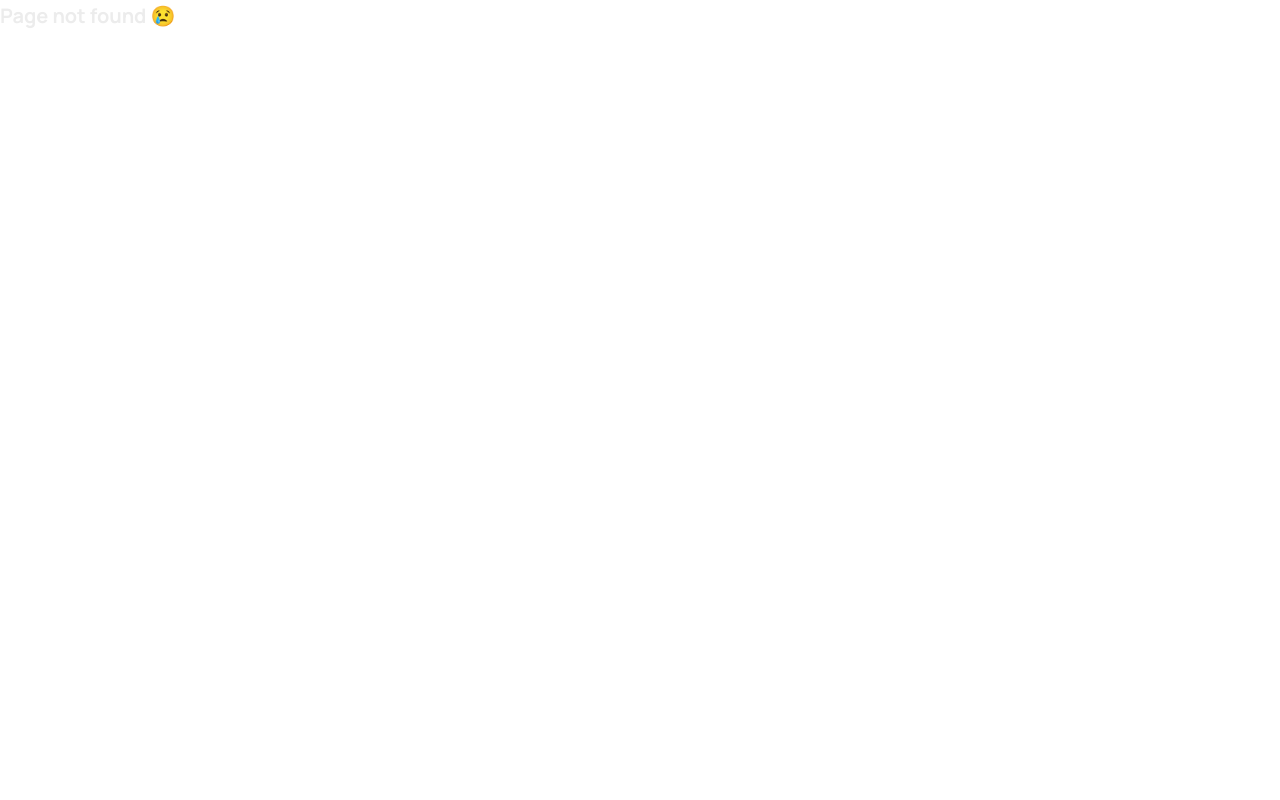
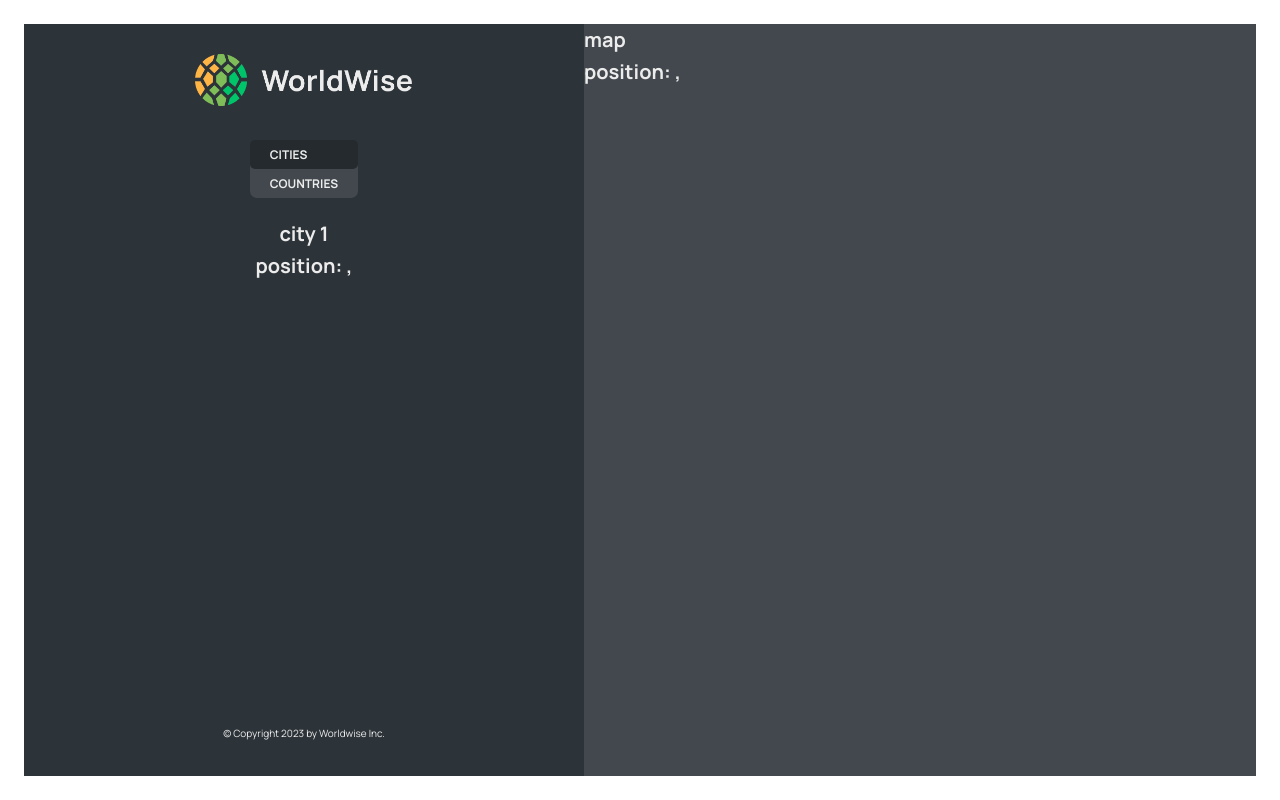
Before and after one commit to oguzcoll/React-worldwise-app, a React (Vite) app: page /app/cities/1 in a window 1280 px wide. Before the commit this address had no page. Built offline with nearby package versions, Linux system fonts and the light colour scheme; data requests are answered from the project's data file.

Commit message:
button component created and usenavigate hook implemented

```diff
--- a/src/App.jsx
+++ b/src/App.jsx
@@ -1,4 +1,6 @@
-import { BrowserRouter, Route, Routes } from "react-router-dom";
+import { BrowserRouter, Navigate, Route, Routes } from "react-router-dom";
+import { useEffect, useState } from "react";
+
 import Product from "./pages/Product";
 import Homepage from "./pages/Homepage";
 import Pricing from "./pages/Pricing";
@@ -6,8 +8,9 @@ import PageNotFound from "./pages/PageNotFound";
 import AppLayout from "./pages/AppLayout";
 import Login from "./pages/Login";
 import CityList from "./components/CityList";
-import { useEffect, useState } from "react";
 import CountryList from "./components/CountryList";
+import City from "./components/City";
+import Form from "./components/Form";
 const BASE_URL = `http://localhost:8000`;
 function App() {
   const [cities, setCities] = useState([]);
@@ -36,19 +39,17 @@ function App() {
         <Route path="pricing" element={<Pricing />} />
         <Route path="login" element={<Login />} />
         <Route path="app" element={<AppLayout />}>
-          <Route
-            index
-            element={<CityList cities={cities} isLoading={isLoading} />}
-          />
+          <Route index element={<Navigate replace to="cities" />} />
           <Route
             path="cities"
             element={<CityList cities={cities} isLoading={isLoading} />}
           />
+          <Route path="cities/:id" element={<City />} />
           <Route
             path="countries"
             element={<CountryList cities={cities} isLoading={isLoading} />}
           />
-          <Route path="form" element={<p>Form</p>} />
+          <Route path="form" element={<Form />} />
         </Route>
         <Route path="*" element={<PageNotFound />} />
       </Routes>
--- /dev/null
+++ b/src/components/Button.jsx
@@ -0,0 +1,10 @@
+import styles from "./Button.module.css";
+function Button({ children, onClick, type }) {
+  return (
+    <div onClick={onClick} className={`${styles.btn} ${styles[type]}`}>
+      {children}
+    </div>
+  );
+}
+
+export default Button;
--- a/src/components/City.jsx
+++ b/src/components/City.jsx
@@ -1,3 +1,4 @@
+import { useParams, useSearchParams } from "react-router-dom";
 import styles from "./City.module.css";
 
 const formatDate = (date) =>
@@ -9,6 +10,11 @@ const formatDate = (date) =>
   }).format(new Date(date));
 
 function City() {
+  const { id } = useParams();
+  const [searchParams, setSearchParams] = useSearchParams();
+  const lat = searchParams.get("lat");
+  const lng = searchParams.get("lng");
+
   // TEMP DATA
   const currentCity = {
     cityName: "Lisbon",
@@ -18,44 +24,55 @@ function City() {
   };
 
   const { cityName, emoji, date, notes } = currentCity;
+  return (
+    <>
+      <h1>city {id}</h1>
+      <p>
+        {" "}
+        <h1>
+          position: {lat}, {lng}
+        </h1>
+      </p>
+    </>
+  );
 
-  return (
-    <div className={styles.city}>
-      <div className={styles.row}>
-        <h6>City name</h6>
-        <h3>
-          <span>{emoji}</span> {cityName}
-        </h3>
-      </div>
+  // return (
+  //   <div className={styles.city}>
+  //     <div className={styles.row}>
+  //       <h6>City name</h6>
+  //       <h3>
+  //         <span>{emoji}</span> {cityName}
+  //       </h3>
+  //     </div>
 
-      <div className={styles.row}>
-        <h6>You went to {cityName} on</h6>
-        <p>{formatDate(date || null)}</p>
-      </div>
+  //     <div className={styles.row}>
+  //       <h6>You went to {cityName} on</h6>
+  //       <p>{formatDate(date || null)}</p>
+  //     </div>
 
-      {notes && (
-        <div className={styles.row}>
-          <h6>Your notes</h6>
-          <p>{notes}</p>
-        </div>
-      )}
+  //     {notes && (
+  //       <div className={styles.row}>
+  //         <h6>Your notes</h6>
+  //         <p>{notes}</p>
+  //       </div>
+  //     )}
 
-      <div className={styles.row}>
-        <h6>Learn more</h6>
-        <a
-          href={`https://en.wikipedia.org/wiki/${cityName}`}
-          target="_blank"
-          rel="noreferrer"
-        >
-          Check out {cityName} on Wikipedia &rarr;
-        </a>
-      </div>
+  //     <div className={styles.row}>
+  //       <h6>Learn more</h6>
+  //       <a
+  //         href={`https://en.wikipedia.org/wiki/${cityName}`}
+  //         target="_blank"
+  //         rel="noreferrer"
+  //       >
+  //         Check out {cityName} on Wikipedia &rarr;
+  //       </a>
+  //     </div>
 
-      <div>
-        <ButtonBack />
-      </div>
-    </div>
-  );
+  //     <div>
+
+  //     </div>
+  //   </div>
+  // );
 }
 
 export default City;
--- a/src/components/CityItem.jsx
+++ b/src/components/CityItem.jsx
@@ -1,3 +1,4 @@
+import { Link } from "react-router-dom";
 import styles from "./CityItem.module.css";
 
 const formatDate = (date) =>
@@ -8,14 +9,20 @@ const formatDate = (date) =>
   }).format(new Date(date));
 
 function CityItem({ city }) {
-  const { cityName, emoji, date } = city;
+  const { cityName, emoji, date, id, position } = city;
+
   return (
-    <li className={styles.cityItem}>
-      <span className={styles.emoji}>{emoji}</span>
-      <h3 className={styles.name}>{cityName}</h3>
+    <li>
+      <Link
+        to={`${id}?lat=${position.lat}&lng=${position.lng}`}
+        className={styles.cityItem}
+      >
+        <span className={styles.emoji}>{emoji}</span>
+        <h3 className={styles.name}>{cityName}</h3>
 
-      <time className={styles.date}>{formatDate(date)}</time>
-      <button className={styles.deleteBtn}>&times;</button>
+        <time className={styles.date}>{formatDate(date)}</time>
+        <button className={styles.deleteBtn}>&times;</button>
+      </Link>
     </li>
   );
 }
--- a/src/components/CountryList.jsx
+++ b/src/components/CountryList.jsx
@@ -20,7 +20,7 @@ function CountryList({ cities, isLoading }) {
   return (
     <ul className={styles.countryList}>
       {countries.map((country) => (
-        <CountryItem country={country} key={country.id} />
+        <CountryItem country={country} key={country.country} />
       ))}
     </ul>
   );
--- a/src/components/Form.jsx
+++ b/src/components/Form.jsx
@@ -3,6 +3,8 @@
 import { useState } from "react";
 
 import styles from "./Form.module.css";
+import Button from "./Button";
+import { useNavigate } from "react-router-dom";
 
 export function convertToEmoji(countryCode) {
   const codePoints = countryCode
@@ -13,6 +15,7 @@ export function convertToEmoji(countryCode) {
 }
 
 function Form() {
+  const navigate = useNavigate();
   const [cityName, setCityName] = useState("");
   const [country, setCountry] = useState("");
   const [date, setDate] = useState(new Date());
@@ -49,8 +52,16 @@ function Form() {
       </div>
 
       <div className={styles.buttons}>
-        <button>Add</button>
-        <button>&larr; Back</button>
+        <Button type="primary">Add</Button>
+        <Button
+          type="back"
+          onClick={(e) => {
+            e.preventDefault();
+            navigate(-1);
+          }}
+        >
+          &larr; Back
+        </Button>
       </div>
     </form>
   );
--- a/src/components/Map.jsx
+++ b/src/components/Map.jsx
@@ -1,6 +1,18 @@
+import { useNavigate, useSearchParams } from "react-router-dom";
 import styles from "./Map.module.css";
 function Map() {
-  return <div className={styles.mapContainer}>Map</div>;
+  const navigate = useNavigate();
+  const [searchParams, setSearchParams] = useSearchParams();
+  const lat = searchParams.get("lat");
+  const lng = searchParams.get("lng");
+  return (
+    <div className={styles.mapContainer} onClick={() => navigate("form")}>
+      <h1>map</h1>
+      <h1>
+        position: {lat}, {lng}
+      </h1>
+    </div>
+  );
 }
 
 export default Map;
```
